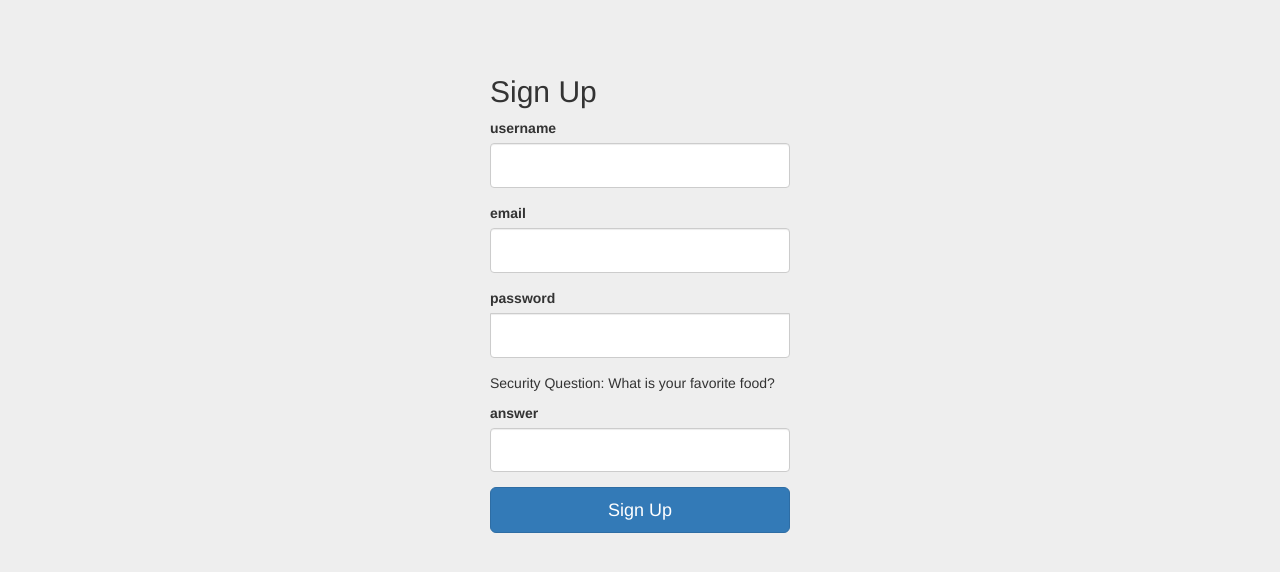
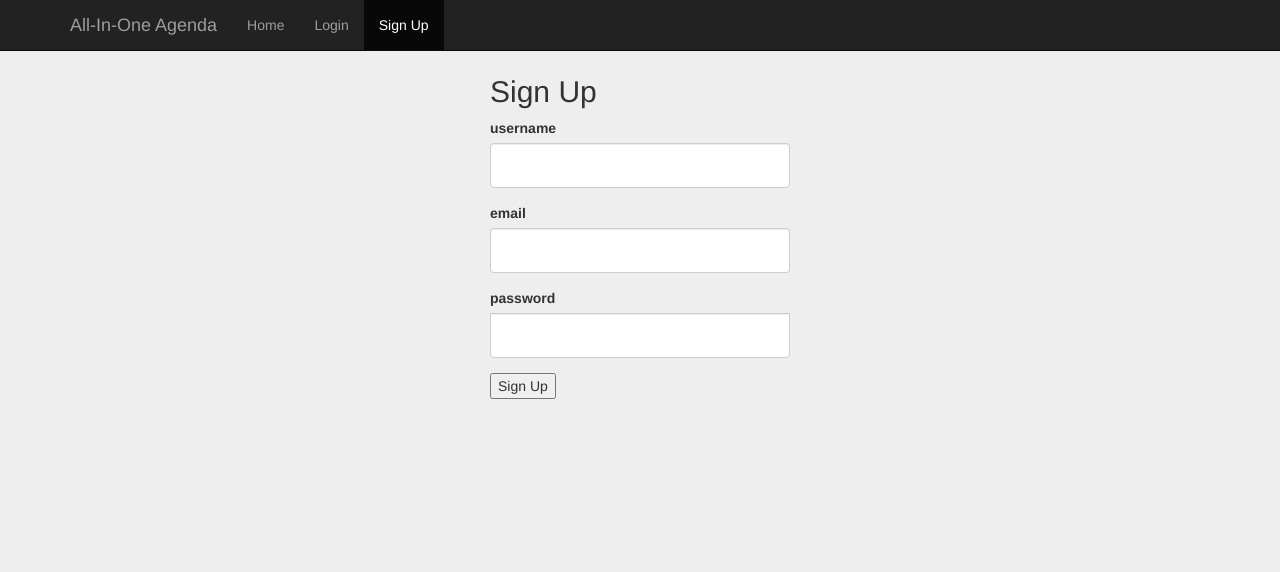
Before and after one commit to danieltran67/All-In-One-Agenda, a Flask app: page /signup in a window 1280 px wide. Shown: the top 572 px of the page. Run offline with Flask 2, Linux system fonts and the light colour scheme; some libraries are stand-ins or nearby versions.

Commit message:
reupdated signup page

```diff
--- a/templates/signup.html
+++ b/templates/signup.html
@@ -11,6 +11,27 @@ Sign Up
 {% endblock %}
 
 {% block content %}
+    <nav class="navbar navbar-inverse navbar-fixed-top">
+      <div class="container">
+        <div class="navbar-header">
+          <button type="button" class="navbar-toggle collapsed" data-toggle="collapse" data-target="#navbar" aria-expanded="false" aria-controls="navbar">
+            <span class="sr-only">Toggle navigation</span>
+            <span class="icon-bar"></span>
+            <span class="icon-bar"></span>
+            <span class="icon-bar"></span>
+          </button>
+          <a class="navbar-brand">All-In-One Agenda</a>
+        </div>
+        <div id="navbar" class="collapse navbar-collapse">
+          <ul class="nav navbar-nav navbar-font">
+            <li><a href="{{ url_for('index') }}">Home</a></li>
+            <li><a href="{{ url_for('login') }}">Login</a></li>
+            <li class="active"><a href="#">Sign Up</a></li>
+          </ul>
+        </div>
+      </div>
+    </nav>
+
 <div class="container">
 
   <form class="form-signin" method="POST" action="/signup">
@@ -19,10 +40,8 @@ Sign Up
     {{ wtf.form_field(form.username) }}
     {{ wtf.form_field(form.email) }}
     {{ wtf.form_field(form.password) }}
-      <p>Security Question: What is your favorite food?</p>
-      {{ wtf.form_field(form.answer) }}
-    <button class="btn btn-lg btn-primary btn-block" type="submit">Sign Up</button>
+    <button class="button" type="submit">Sign Up</button>
   </form>
 
-</div> <!-- /container -->
+</div>
 {% endblock %}
```
